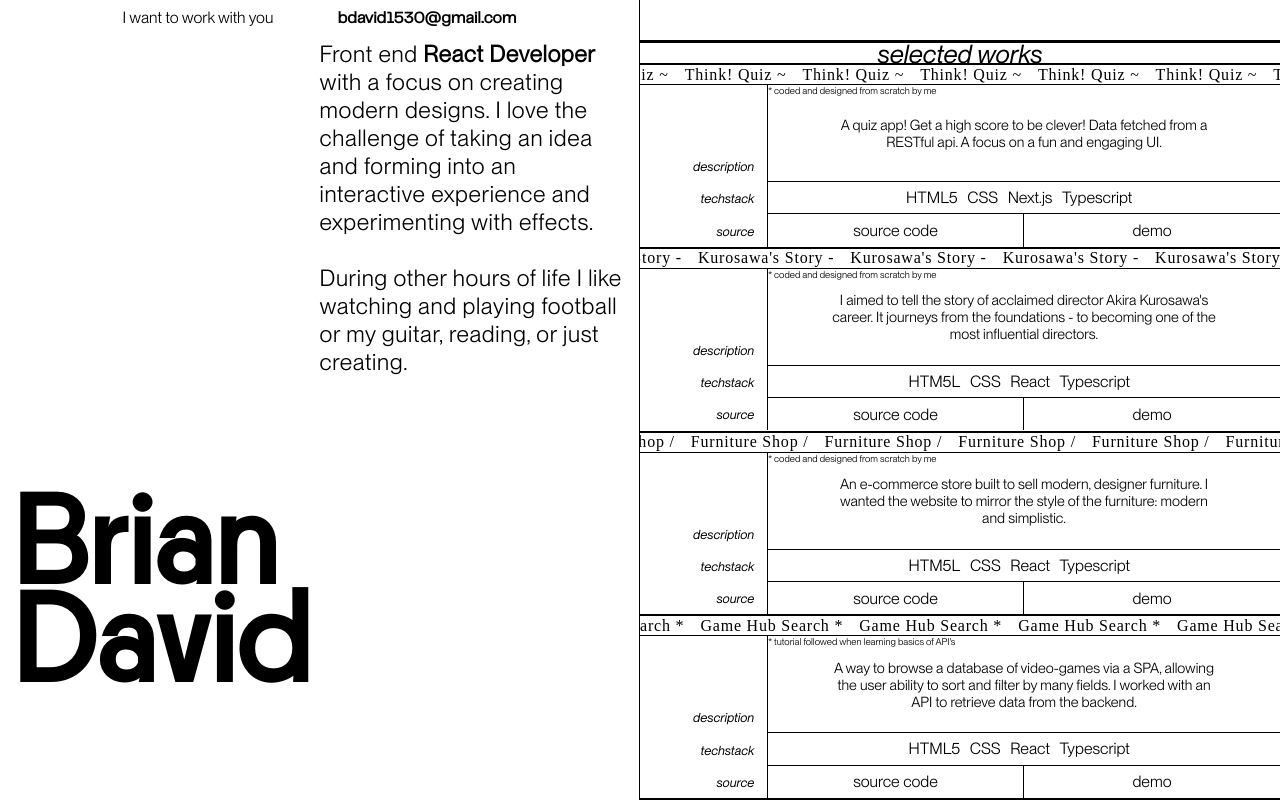
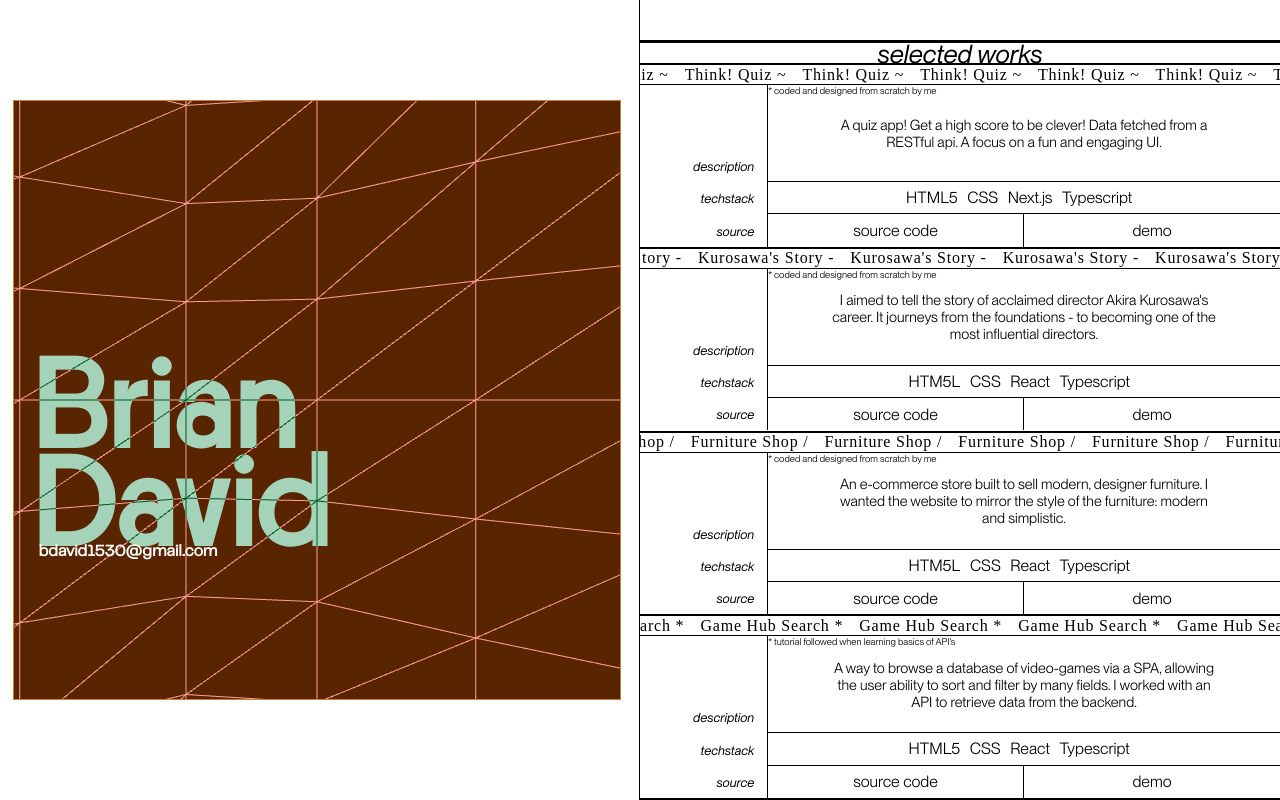
Before and after one commit to brian-david4/brian-portfolio-website, a React (Vite) app in the folder portfolio-website/: page / in a window 1280 px wide. Built offline with nearby package versions, Linux system fonts and the light colour scheme; a web font is replaced by a local one.

Commit message:
make Garnish

```diff
--- a/portfolio-website/package.json
+++ b/portfolio-website/package.json
@@ -11,8 +11,9 @@
   },
   "dependencies": {
     "@react-three/drei": "^9.105.5",
-    "@react-three/fiber": "^8.16.3",
+    "@react-three/fiber": "^8.18.0",
     "@studio-freight/lenis": "^1.0.39",
+    "@types/three": "^0.177.0",
     "framer-motion": "^10.18.0",
     "gsap": "^3.12.3",
     "react": "^18.2.0",
--- a/portfolio-website/src/App.tsx
+++ b/portfolio-website/src/App.tsx
@@ -4,12 +4,16 @@ import { Route, Routes, useLocation } from "react-router-dom";
 
 import NotFound from "./pages/NotFound/NotFound";
 import Home2 from "./pages/Home2/Home2";
+import Garnish3D from "./components/Garnish3D/3DGarnish";
 
 function App() {
   const location = useLocation();
 
   return (
     <>
+      <div className="garnishContainer">
+        <Garnish3D />
+      </div>
       <Routes location={location} key={location.pathname}>
         <Route index element={<Home2 />} />
         <Route path="*" element={<NotFound />} />
--- /dev/null
+++ b/portfolio-website/src/components/Garnish3D/3DGarnish.tsx
@@ -0,0 +1,44 @@
+import { Canvas, useFrame } from "@react-three/fiber";
+import { useRef } from "react";
+
+import { vertex } from "../../shaders/vertexShader";
+import { fragment } from "../../shaders/fragmentShader.ts";
+
+import * as T from "three";
+
+const Garnish3D = () => {
+  return (
+    <>
+      <Canvas>
+        <Model />
+        <color args={["#582500"]} attach="background" />
+      </Canvas>
+    </>
+  );
+};
+export default Garnish3D;
+
+export const Model = () => {
+  const meshRef = useRef<T.Mesh>(null!);
+
+  useFrame((state) => {
+    meshRef.current.material.uniforms.uTime.value = state.clock.elapsedTime;
+  });
+  return (
+    <>
+      <mesh ref={meshRef}>
+        <planeGeometry args={[20, 15, 10, 10]} />
+        {/* <meshBasicMaterial wireframe color={"red"} /> */}
+        <shaderMaterial
+          wireframe
+          fragmentShader={fragment}
+          vertexShader={vertex}
+          uniforms={{
+            uTime: { value: 0 },
+            uColour: { value: new T.Color("#FFCDCD") },
+          }}
+        />
+      </mesh>
+    </>
+  );
+};
--- a/portfolio-website/src/components/HomeProject/HomeProject.tsx
+++ b/portfolio-website/src/components/HomeProject/HomeProject.tsx
@@ -9,6 +9,8 @@ interface HomeProjectProps {
 
 const HomeProject = ({ project }: HomeProjectProps) => {
   const [hovered, setHovered] = useState(false);
+
+  const isMobile = window.innerWidth < 768;
 
   return (
     <>
@@ -33,7 +35,9 @@ const HomeProject = ({ project }: HomeProjectProps) => {
             ]}
           />
           <div
-            className={`${styles.hoverFill} ${hovered ? styles.hovered : ""}`}
+            className={`${styles.hoverFill} ${hovered ? styles.hovered : ""} ${
+              isMobile ? styles.hovered : ""
+            }`}
             style={{ backgroundColor: project.colour }}
           />
         </div>
--- a/portfolio-website/src/index.css
+++ b/portfolio-website/src/index.css
@@ -70,3 +70,17 @@ html.lenis {
 .lenis.lenis-stopped {
   overflow: hidden;
 }
+
+.garnishContainer {
+  /* width: 45%; */
+  height: 75vh;
+  width: calc(50vw * 0.95);
+  overflow: hidden;
+  border: 1px solid rgb(194, 128, 48);
+  /* background: rgb(255, 231, 203); */
+
+  position: absolute;
+  left: 1%;
+  bottom: 12.5%;
+  z-index: 101;
+}
--- a/portfolio-website/src/pages/Home2/Home2.tsx
+++ b/portfolio-website/src/pages/Home2/Home2.tsx
@@ -5,6 +5,7 @@ import styles from "./home.module.css";
 import { projects } from "../../data";
 import HomeProject from "../../components/HomeProject/HomeProject";
 import ProjectVisitTrail from "../../components/ProjectVisitTrail/ProjectVisitTrail";
+import Garnish3D from "../../components/Garnish3D/3DGarnish";
 
 const Home2 = () => {
   const [hovered, setHovered] = useState(false);
@@ -35,19 +36,10 @@ const Home2 = () => {
             <span>Brian</span>
             <span>David</span>
           </h2>
-          <p className={styles.about}>
-            Front end <b>React Developer</b> with a focus on creating modern
-            designs. I love the challenge of taking an idea and forming into an
-            interactive experience and experimenting with effects.
-            <br />
-            <br />
-            During other hours of life I like watching and playing football or
-            my guitar, reading, or just creating.
-            <br />
-            <br />
-          </p>
+          {/* <p className={styles.about}>I want to create.</p> */}
+
           <div className={styles.contact}>
-            I want to work with you
+            {/* I want to work with you */}
             <span>
               <a href="mailto:bdavid1530@gmail.com">bdavid1530@gmail.com</a>
             </span>
--- a/portfolio-website/src/pages/Home2/home.module.css
+++ b/portfolio-website/src/pages/Home2/home.module.css
@@ -5,6 +5,7 @@
   display: flex;
   flex-direction: column;
 }
+
 .pageOne {
   position: relative;
   left: 0;
@@ -28,14 +29,18 @@
 }
 .nameTitle {
   position: absolute;
-  bottom: 0vh;
+  bottom: 17vh;
   line-height: 0.77;
-  left: 2%;
+  left: 5%;
   font-size: 10vw;
   letter-spacing: 0.01ch;
   font-family: "NikkeiMaru Light";
   display: flex;
   flex-direction: column;
+  z-index: 102;
+  mix-blend-mode: difference;
+  color: rgb(252, 248, 186);
+  pointer-events: none;
 }
 .about {
   position: absolute;
@@ -50,17 +55,16 @@
   z-index: 100;
 }
 .contact {
-  position: absolute;
-  top: 1vh;
-  left: calc(50% - width / 2);
+  position: fixed;
+  bottom: 30vh;
+  left: 3%;
+  /* left: calc(50% - width / 2); */
   font-family: "Neue Montreal Book";
-}
-.contact > span {
-  margin-left: 5vw;
+  z-index: 102;
 }
 .contact > span > a {
   text-decoration: none;
-  color: black;
+  color: white;
   font-family: "Telegraf Regular";
   font-weight: bold;
 }
--- /dev/null
+++ b/portfolio-website/src/shaders/fragmentShader.ts
@@ -0,0 +1,9 @@
+export const fragment = `
+uniform vec3 uColour;
+
+void main()
+{
+
+    gl_FragColor = vec4(uColour, 1.0);
+}
+`;
--- /dev/null
+++ b/portfolio-website/src/shaders/vertexShader.ts
@@ -0,0 +1,17 @@
+export const vertex = `
+
+uniform float uTime;
+
+void main()
+{
+    vec4 modelPosition = modelMatrix * vec4(position, 1.0);
+
+    modelPosition.z+= sin(modelPosition.x * 0.5 + (uTime));
+    modelPosition.z+= sin(modelPosition.y * 0.05 + (uTime)) * 0.01;
+
+    vec4 viewPosition = viewMatrix * modelPosition;
+    vec4 projectedPosition = projectionMatrix * viewPosition;
+
+    gl_Position = projectedPosition;
+}
+`;
```
Also changed, not shown: 1 other file (tests, documents, lock files or other folders).
